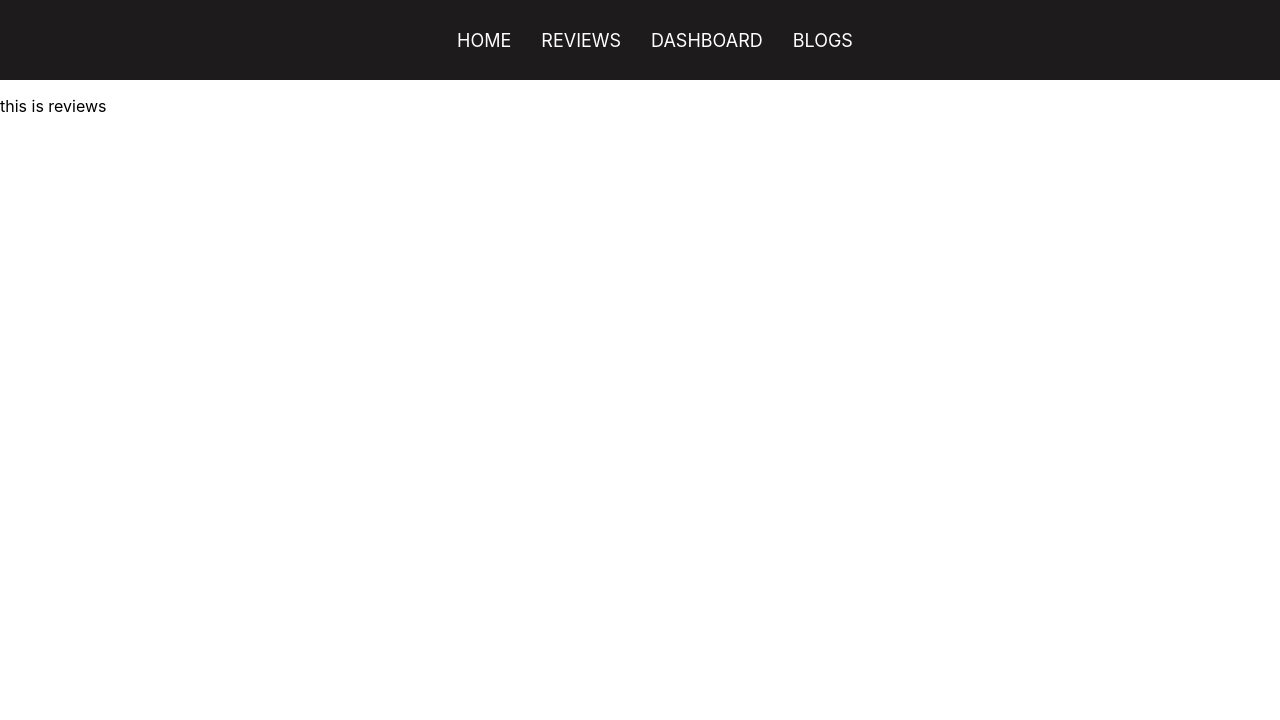
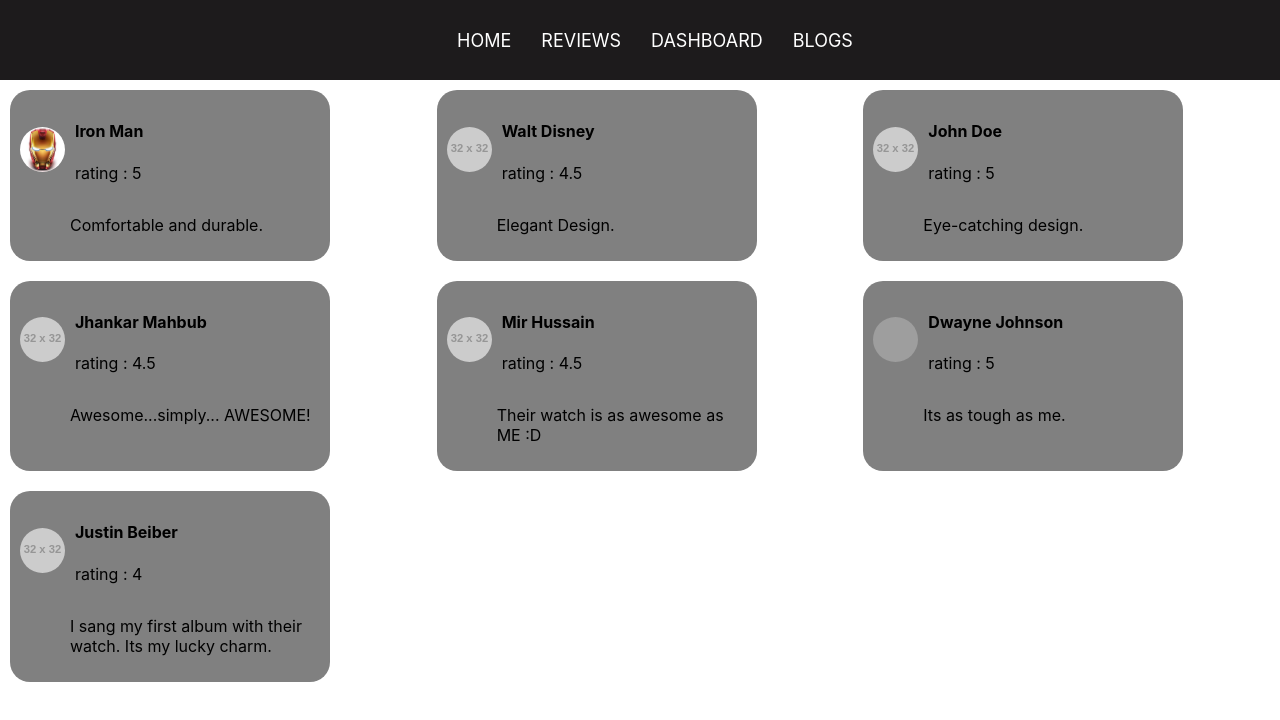
Before and after one commit to no7hingisimpossible/WatchMart, a React (Create React App) app: page /reviews in a window 1280 px wide. Shown: the top 720 px of the page. Built offline with nearby package versions, Linux system fonts and the light colour scheme; grey boxes are pictures that could not be loaded.

Commit message:
reviews page done

```diff
--- a/src/components/Home/Home.js
+++ b/src/components/Home/Home.js
@@ -2,22 +2,29 @@ import useReviews from '../../hooks/useReviews'
 import './Home.css'
 import Watch from '../../Watch.jpg'
 import Review from '../Review/Review';
+import { useNavigate } from 'react-router-dom';
 const Home = () => {
-  const [reviews, setReviews] = useReviews();
+  const [reviews] = useReviews();
+  const navigate = useNavigate()
+
+  const ReviewHandler = () => {
+    navigate('/reviews')
+  }
+
 
 
 
   return (
     <div>
       <div className='brand'>
-      <h1 className='brand-name'>Watch Mart</h1>
+        <h1 className='brand-name'>Watch Mart</h1>
       </div>
       <div className='home-container'>
         <div className='text-container'>
           <div>
-          <h1>WatchMart is the world's leading Watch House.</h1>
-          <p>We’re more than connoisseurs - we're collectors too. We would never tell you to buy a watch we wouldn't buy ourselves first.
-          </p>
+            <h1>WatchMart is the world's leading Watch House.</h1>
+            <p>We’re more than connoisseurs - we're collectors too. We would never tell you to buy a watch we wouldn't buy ourselves first.
+            </p>
           </div>
         </div>
         <div className='product-container'>
@@ -26,10 +33,16 @@ const Home = () => {
       </div>
       <h1 className='title'>Watch Our Reviews</h1>
       <div className='card-container'>
-        {
-          reviews.map(items => <Review key={items.id} items={items}></Review>)
-        }
+
+
+        {reviews.filter(item => item.rating === 5).map(items => (
+          <Review key={items.id} item={items} ></Review>
+        ))}
+
+
       </div>
+
+      <button onClick={ReviewHandler}>All Reviews</button>
     </div>
   );
 };
--- a/src/components/Review/Review.js
+++ b/src/components/Review/Review.js
@@ -1,17 +1,21 @@
 import React from 'react';
 import './Review.css'
 
-const Review = ({items}) => {
+const Review = (props) => {
+    const {name, img, rating, desc} = (props.item);
+
+
     return (
         <div className='card'>
             <div className='review-card'>
-            <img src={items.img} alt="" className='profile-pic'/>
+            <img src={img} alt="" className='profile-pic'/>
             <div className='info'>
-            <p>{items.name}</p>
-            {/* <p><small>rating: {items.rating}</small></p> */}
+            <h4>{name}</h4>
+            <p> rating : {rating}</p>
+            {/* <p><small>rating: {rating}</small></p> */}
             </div>
             </div>
-            <p className='description'>{items.desc}</p>
+            <p className='description'>{desc}</p>
         </div>
     );
 };
--- a/src/components/Reviews/Reviews.css
+++ b/src/components/Reviews/Reviews.css
@@ -0,0 +1,4 @@
+.reviews-container{
+    display: grid;
+    grid-template-columns: 1fr 1fr 1fr;
+}
--- a/src/components/Reviews/Reviews.js
+++ b/src/components/Reviews/Reviews.js
@@ -1,10 +1,30 @@
 import React from 'react';
+import useReviews from '../../hooks/useReviews';
 import './Reviews.css'
 
-const Reviews = () => {
+const Reviews = (props) => {
+    const [reviews] = useReviews()
+
+
     return (
-        <div>
-            <p>this is reviews</p>
+        <div className='reviews-container'>
+            {
+                reviews.map(item =>
+                    <div className='card'>
+                    <div className='review-card'>
+                    <img src={item.img} alt="" className='profile-pic'/>
+                    <div className='info'>
+                    <h4>{item.name}</h4>
+                    <p> rating : {item.rating}</p>
+                    {/* <p><small>rating: {rating}</small></p> */}
+                    </div>
+                    </div>
+                    <p className='description'>{item.desc}</p>
+                </div>
+
+                )
+            }
+
         </div>
     );
 };
```
